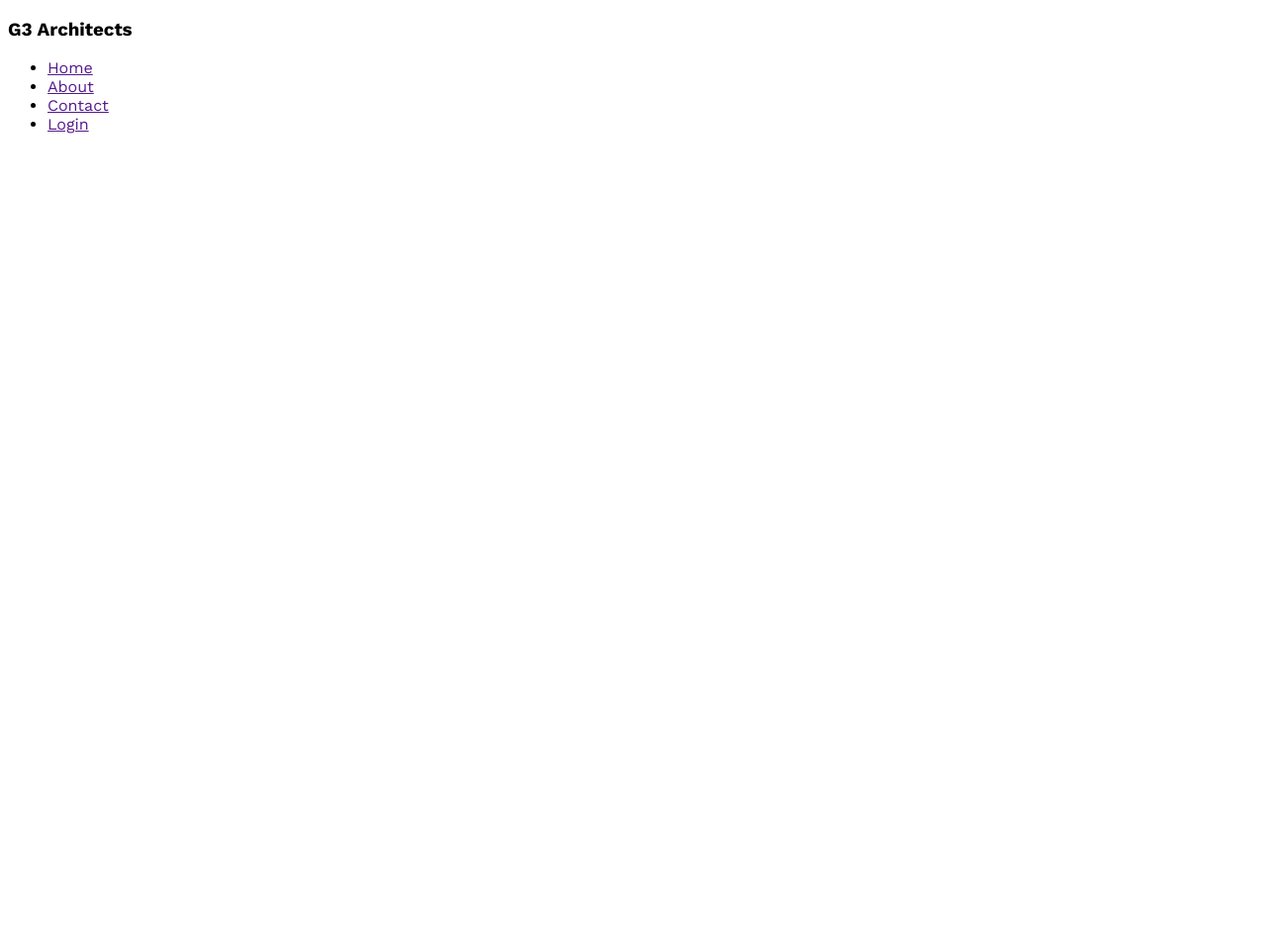
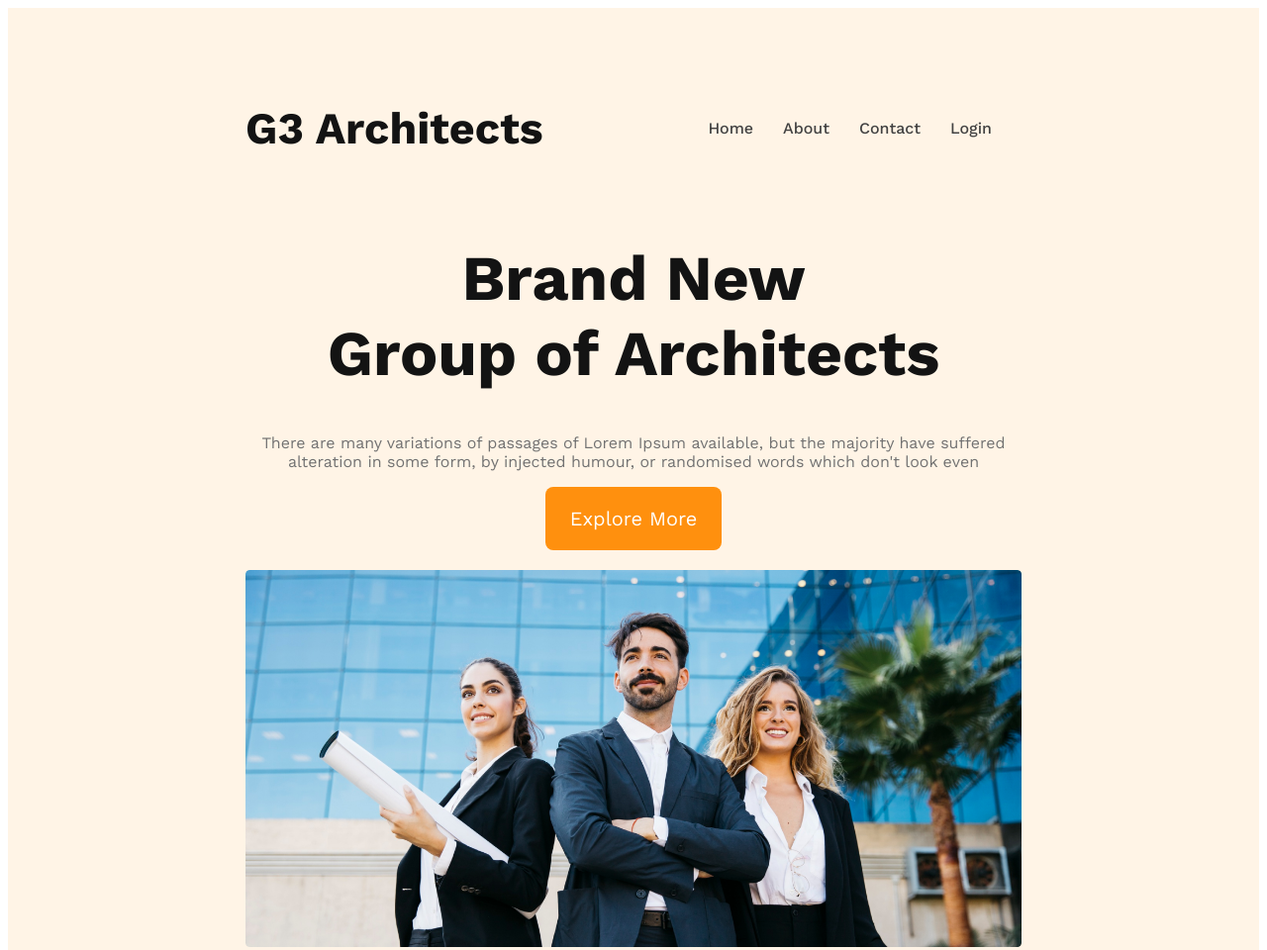
Before and after one commit to Jiniajui/Architect-website, a plain HTML site: page index.html in a window 1280 px wide. Shown: the top 960 px of the page at 99% size. Before the commit the page ends 800 px from the top, so only its background shows below. Drawn offline with nearby package versions, Linux system fonts and the light colour scheme.

Commit message:
banner content added

```diff
--- a/index.html
+++ b/index.html
@@ -9,7 +9,7 @@
 <body>
     <header>
         <nav>
-            <h3>G3 Architects</h3>
+            <h3 class="nav-title">G3 Architects</h3>
             <ul>
                 <li><a href="">Home</a></li>
                 <li><a href="">About</a></li>
@@ -17,6 +17,14 @@
                 <li><a href="">Login</a></li>
             </ul>
         </nav>
+        <div class="banner">
+            <div class="banner-content">
+                <h1 class="banner-title">Brand New <br>Group of Architects</h1>
+                <p class="banner-description">There are many variations of passages of Lorem Ipsum available, but the majority have suffered alteration in some form, by injected humour, or randomised words which don't look even</p>
+                <button class="btn-primary">Explore More</button>
+            </div>
+            <img src="images/banner.png" alt="">
+        </div>
     </header>
 </body>
 </html>
--- a/styles/architect.css
+++ b/styles/architect.css
@@ -1,6 +1,86 @@
 /* work sans from google fonts */
 @import url('https://fonts.googleapis.com/css2?family=Lato:wght@400;700&family=Work+Sans:wght@400;500;600;700;800&display=swap');
 
+/* shared Styles */
 *{
     font-family: 'Work Sans', sans-serif;
 }
+.btn-primary{
+    border-radius: 8px;
+    background: #FF900E;
+    color: #fff;
+    font-size: 1.25rem;
+    padding: 20px 25px;
+    cursor: pointer;
+    border: 0;
+}
+/* Header Styles */
+header{
+    background: rgba(255, 144, 14, 0.10);
+    padding: 50px 240px;
+}
+nav{
+    display: flex;
+    justify-content: space-between;
+    align-items: center;
+}
+.nav-title{
+    font-size: 2.8rem;
+    font-weight: 700;
+    color: #131313;
+}
+
+nav > ul{
+    display: flex;
+}
+nav li{
+    list-style: none;
+    margin-right: 30px;
+    font-weight: 500;
+    font-size: 1rem;
+}
+nav li a{
+    text-decoration: none;
+    color: #424242;
+}
+
+/* Banner Styles */
+.banner-content{
+    max-width: 800px;
+    text-align: center;
+    margin: auto;
+}
+.banner-title{
+    font-size: 4rem;
+    font-weight: 700;
+    color: #131313;
+}
+.banner-description{
+    color: #727272;
+}
+.banner img {
+    margin-top: 20px;
+    width: 100%;
+}
+
+/* responsive media queries */
+/* mobile devices */
+@media screen and (max-width: 576px) {
+    header{
+        padding: 20px;
+    }
+    nav{
+        flex-direction: column;
+    }
+}
+
+/* tablet or medium devices */
+@media screen and (min-width:576px) and (max-width: 960px){
+    header{
+        padding: 50px;
+    }
+
+    nav{
+        flex-direction: column;
+    }
+}
```
